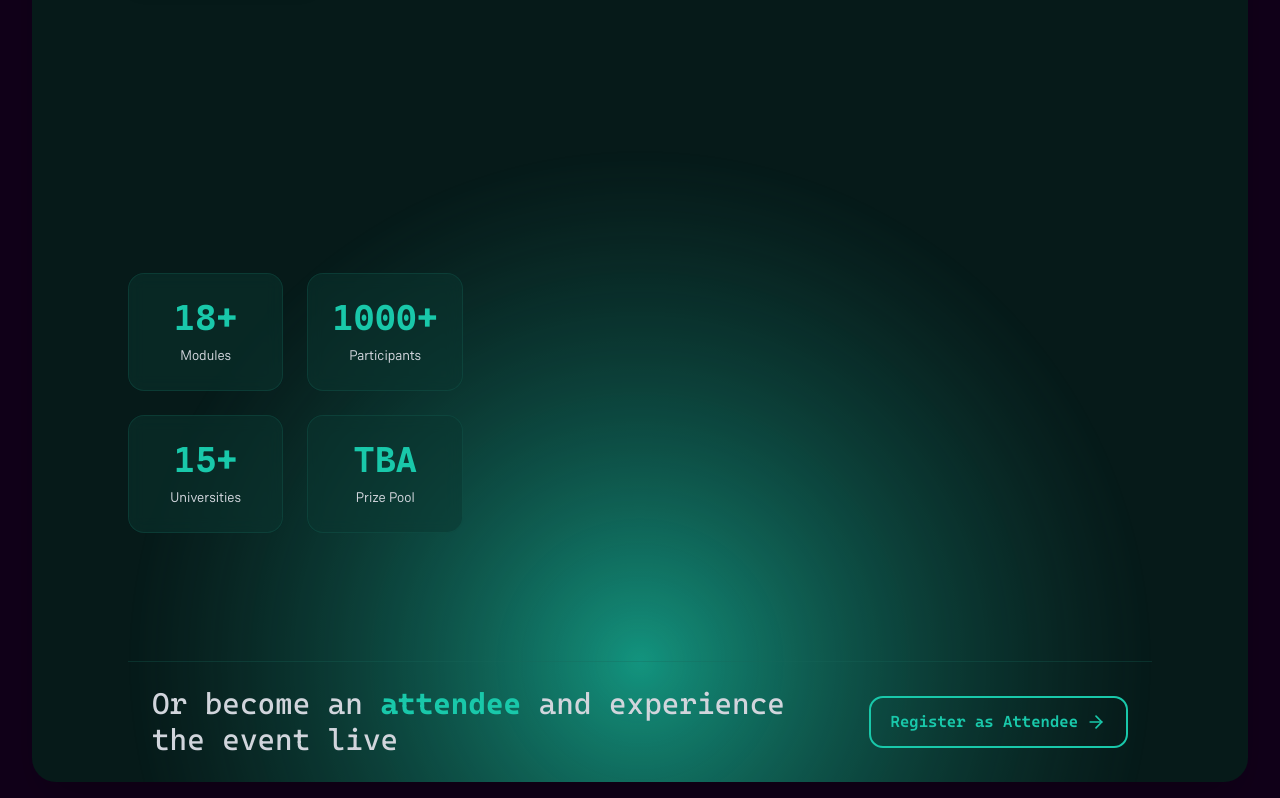
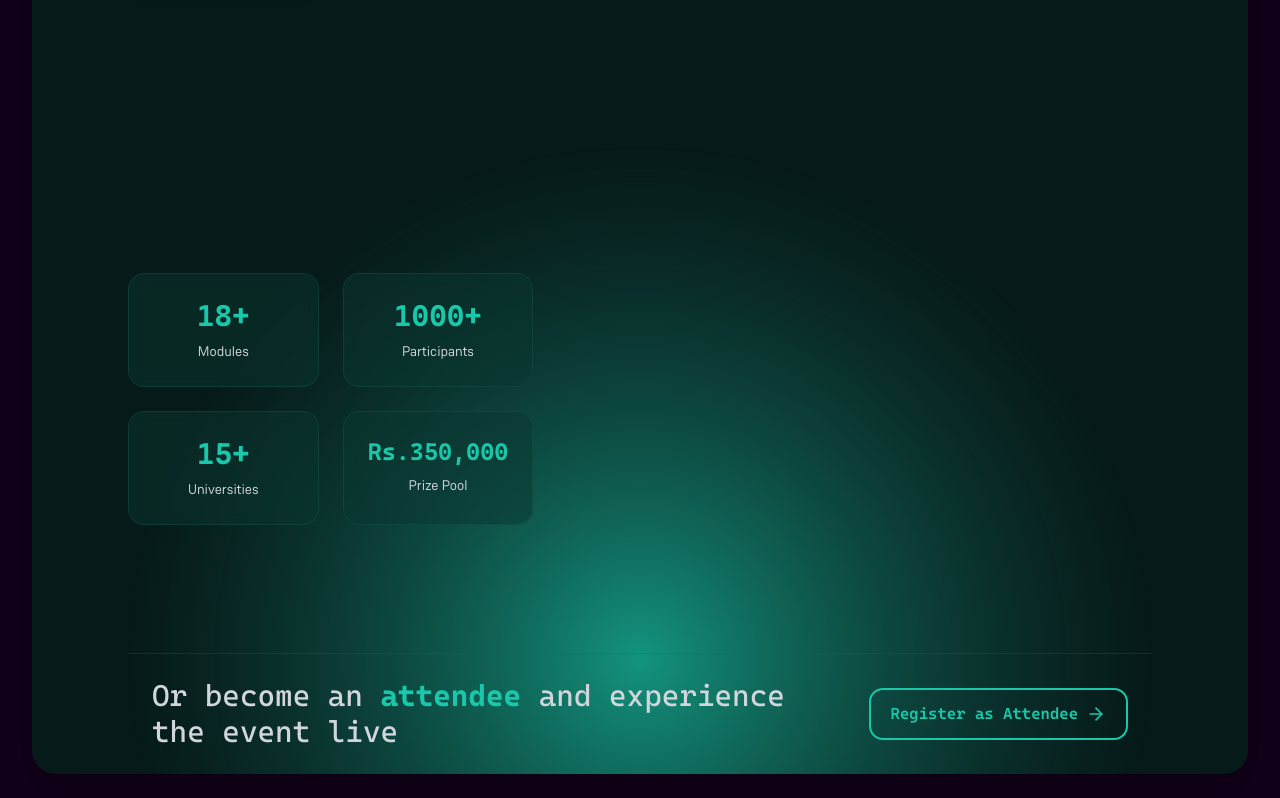
Before and after one commit to css-iba/css-website, a Next.js app: page /ProBattle in a window 1280 px wide. Shown: the part 7908-8706 px from the top of the page. Built offline with nearby package versions, Linux system fonts and the light colour scheme.

Commit message:
Refactor RegisterCTA component layout and styles

```diff
--- a/components/ProBattle/RegisterCTA.tsx
+++ b/components/ProBattle/RegisterCTA.tsx
@@ -7,7 +7,7 @@ import { ArrowRight, Rocket } from "lucide-react"
 const RegisterCTA: React.FC = () => {
   return (
     <div className="colour-bg">
-      <div className="mx-auto max-w-[85rem] py-24 sm:px-6 sm:py-32 lg:px-8">
+      <div className="mx-auto max-w-[90rem] py-24 sm:px-6 sm:py-32 lg:px-8">
         <div className="relative isolate overflow-hidden bg-[#061a19] px-6 pt-16 pb-24 shadow-2xl sm:rounded-3xl sm:px-16 md:pt-24 lg:flex lg:flex-wrap lg:gap-x-20 lg:px-24 lg:pt-0 lg:pb-0">
 
           {/* Background SVG Gradient */}
@@ -73,19 +73,19 @@ const RegisterCTA: React.FC = () => {
           <div className="relative mt-16 lg:mt-8 lg:flex lg:items-center">
             <div className="grid grid-cols-2 gap-6 py-10 lg:py-32">
               <div className="text-center p-6 rounded-2xl bg-[#0a3631]/50 backdrop-blur-sm border border-[#19675b]/30">
-                <p className="text-4xl font-bold text-[#19c8aa] font-heading">18+</p>
+                <p className="text-3xl font-bold text-[#19c8aa] font-heading">18+</p>
                 <p className="mt-2 text-sm text-gray-300 font-text">Modules</p>
               </div>
               <div className="text-center p-6 rounded-2xl bg-[#0a3631]/50 backdrop-blur-sm border border-[#19675b]/30">
-                <p className="text-4xl font-bold text-[#19c8aa] font-heading">1000+</p>
+                <p className="text-3xl font-bold text-[#19c8aa] font-heading">1000+</p>
                 <p className="mt-2 text-sm text-gray-300 font-text">Participants</p>
               </div>
               <div className="text-center p-6 rounded-2xl bg-[#0a3631]/50 backdrop-blur-sm border border-[#19675b]/30">
-                <p className="text-4xl font-bold text-[#19c8aa] font-heading">15+</p>
+                <p className="text-3xl font-bold text-[#19c8aa] font-heading">15+</p>
                 <p className="mt-2 text-sm text-gray-300 font-text">Universities</p>
               </div>
               <div className="text-center p-6 rounded-2xl bg-[#0a3631]/50 backdrop-blur-sm border border-[#19675b]/30">
-                <p className="text-4xl font-bold text-[#19c8aa] font-heading">TBA</p>
+                <p className="text-2xl font-bold text-[#19c8aa] font-heading">Rs.350,000</p>
                 <p className="mt-2 text-sm text-gray-300 font-text">Prize Pool</p>
               </div>
             </div>
```
